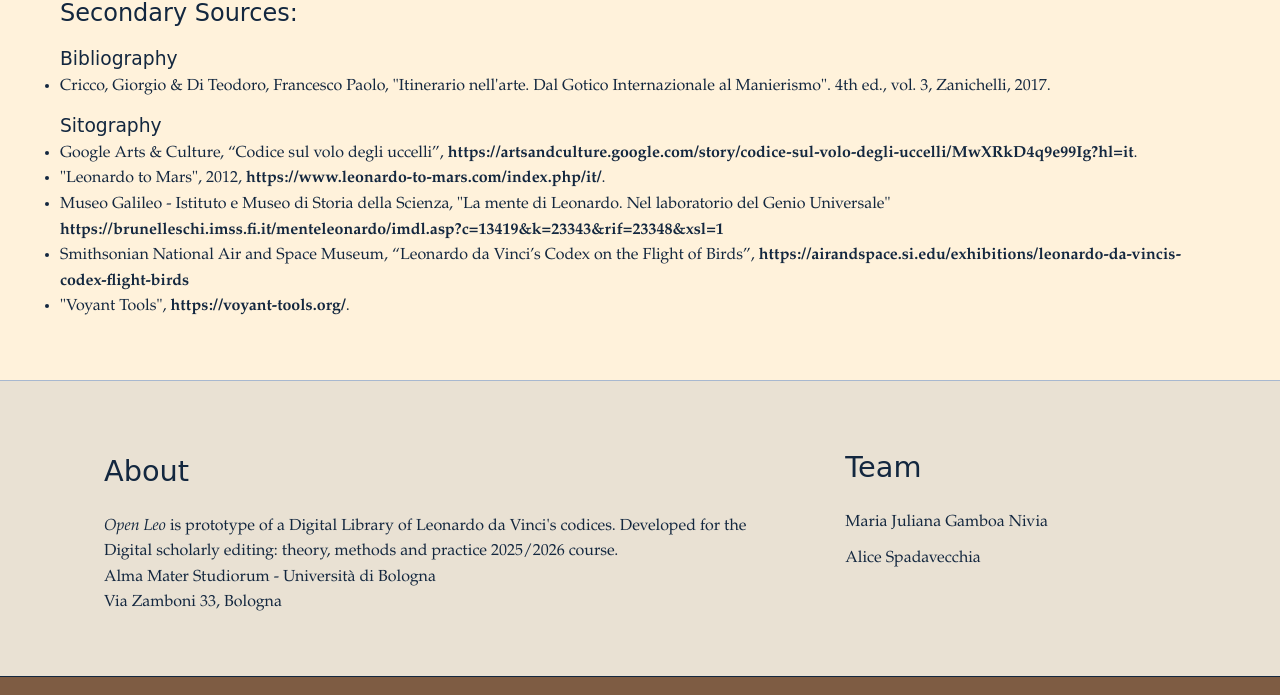
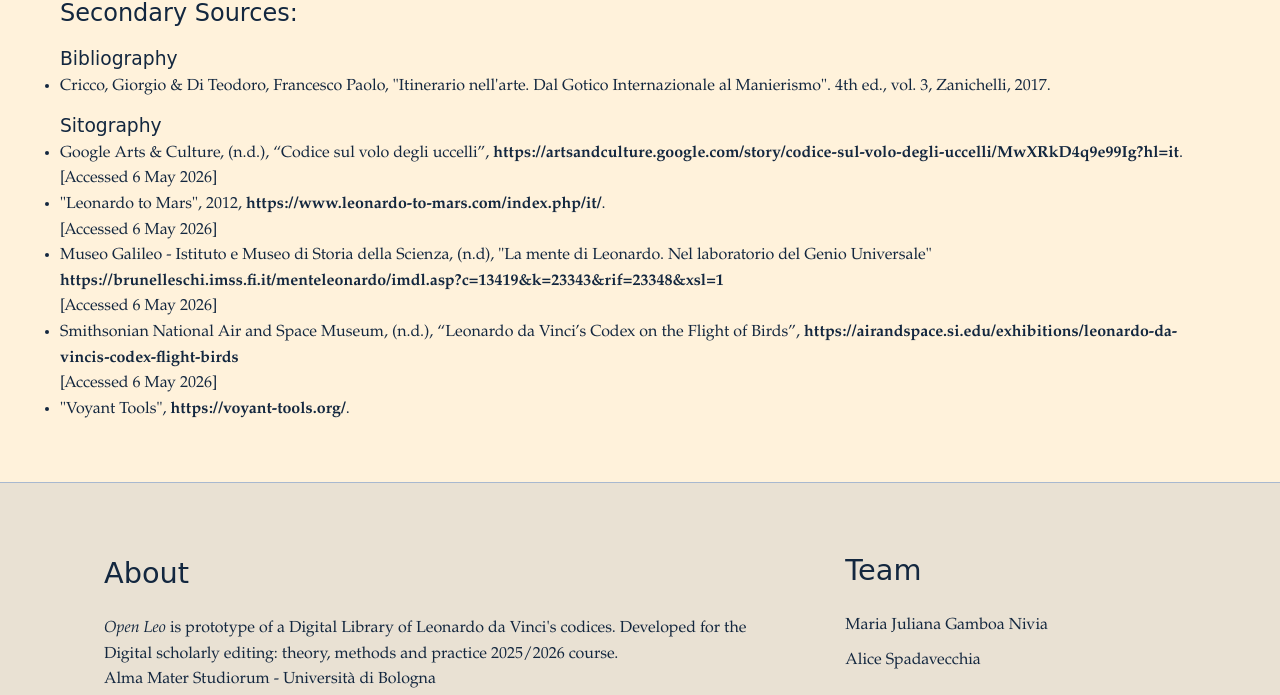
Before and after one commit to boloICOMs/OpenLeo, a plain HTML site: page docu.html in a window 1280 px wide. Shown: the part 2769-3464 px from the top of the page. Drawn offline with nearby package versions, Linux system fonts and the light colour scheme; a web font is replaced by a local one.

Commit message:
docu
fix biblio

```diff
--- a/docu.html
+++ b/docu.html
@@ -187,18 +187,22 @@
             </ul>
             <h3>Sitography</h3>
             <ul>
-                <li>Google Arts & Culture, “Codice sul volo degli uccelli”, <a
-                        href="https://artsandculture.google.com/story/codice-sul-volo-degli-uccelli/MwXRkD4q9e99Ig?hl=it">https://artsandculture.google.com/story/codice-sul-volo-degli-uccelli/MwXRkD4q9e99Ig?hl=it</a>.
+                <li>Google Arts & Culture, (n.d.), “Codice sul volo degli uccelli”, <a
+                        href="https://artsandculture.google.com/story/codice-sul-volo-degli-uccelli/MwXRkD4q9e99Ig?hl=it">https://artsandculture.google.com/story/codice-sul-volo-degli-uccelli/MwXRkD4q9e99Ig?hl=it</a>.</br>
+                        [Accessed 6 May 2026]
                 </li>
                 <li>"Leonardo to Mars", 2012, <a
-                        href="https://www.leonardo-to-mars.com/index.php/it/">https://www.leonardo-to-mars.com/index.php/it/</a>.
+                        href="https://www.leonardo-to-mars.com/index.php/it/">https://www.leonardo-to-mars.com/index.php/it/</a>.</br>
+                        [Accessed 6 May 2026]
                 </li>
-                <li>Museo Galileo - Istituto e Museo di Storia della Scienza, "La mente di Leonardo. Nel laboratorio del
+                <li>Museo Galileo - Istituto e Museo di Storia della Scienza, (n.d), "La mente di Leonardo. Nel laboratorio del
                     Genio Universale" <a
-                        href="https://brunelleschi.imss.fi.it/menteleonardo/imdl.asp?c=13419&k=23343&rif=23348&xsl=1">https://brunelleschi.imss.fi.it/menteleonardo/imdl.asp?c=13419&k=23343&rif=23348&xsl=1</a>
+                        href="https://brunelleschi.imss.fi.it/menteleonardo/imdl.asp?c=13419&k=23343&rif=23348&xsl=1">https://brunelleschi.imss.fi.it/menteleonardo/imdl.asp?c=13419&k=23343&rif=23348&xsl=1</a></br>
+                        [Accessed 6 May 2026]
                 </li>
-                <li>Smithsonian National Air and Space Museum, “Leonardo da Vinci’s Codex on the Flight of Birds”, <a
-                        href="https://airandspace.si.edu/exhibitions/leonardo-da-vincis-codex-flight-birds">https://airandspace.si.edu/exhibitions/leonardo-da-vincis-codex-flight-birds</a>
+                <li>Smithsonian National Air and Space Museum, (n.d.), “Leonardo da Vinci’s Codex on the Flight of Birds”, <a
+                        href="https://airandspace.si.edu/exhibitions/leonardo-da-vincis-codex-flight-birds">https://airandspace.si.edu/exhibitions/leonardo-da-vincis-codex-flight-birds</a> </br>
+                        [Accessed 6 May 2026]
                 </li>
                 <li>"Voyant Tools", <a href="https://voyant-tools.org/">https://voyant-tools.org/</a>.</a></li>
             </ul>
```
